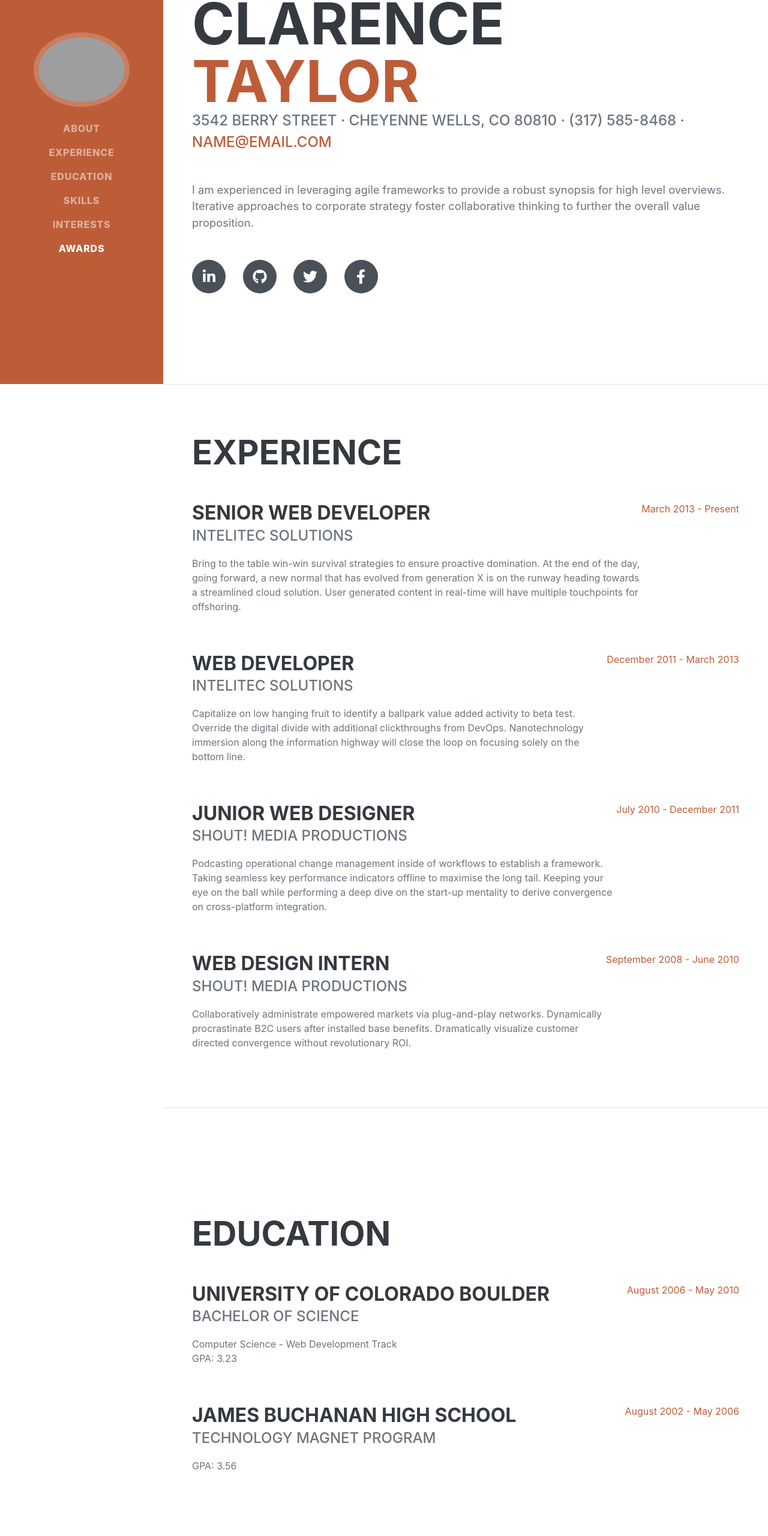
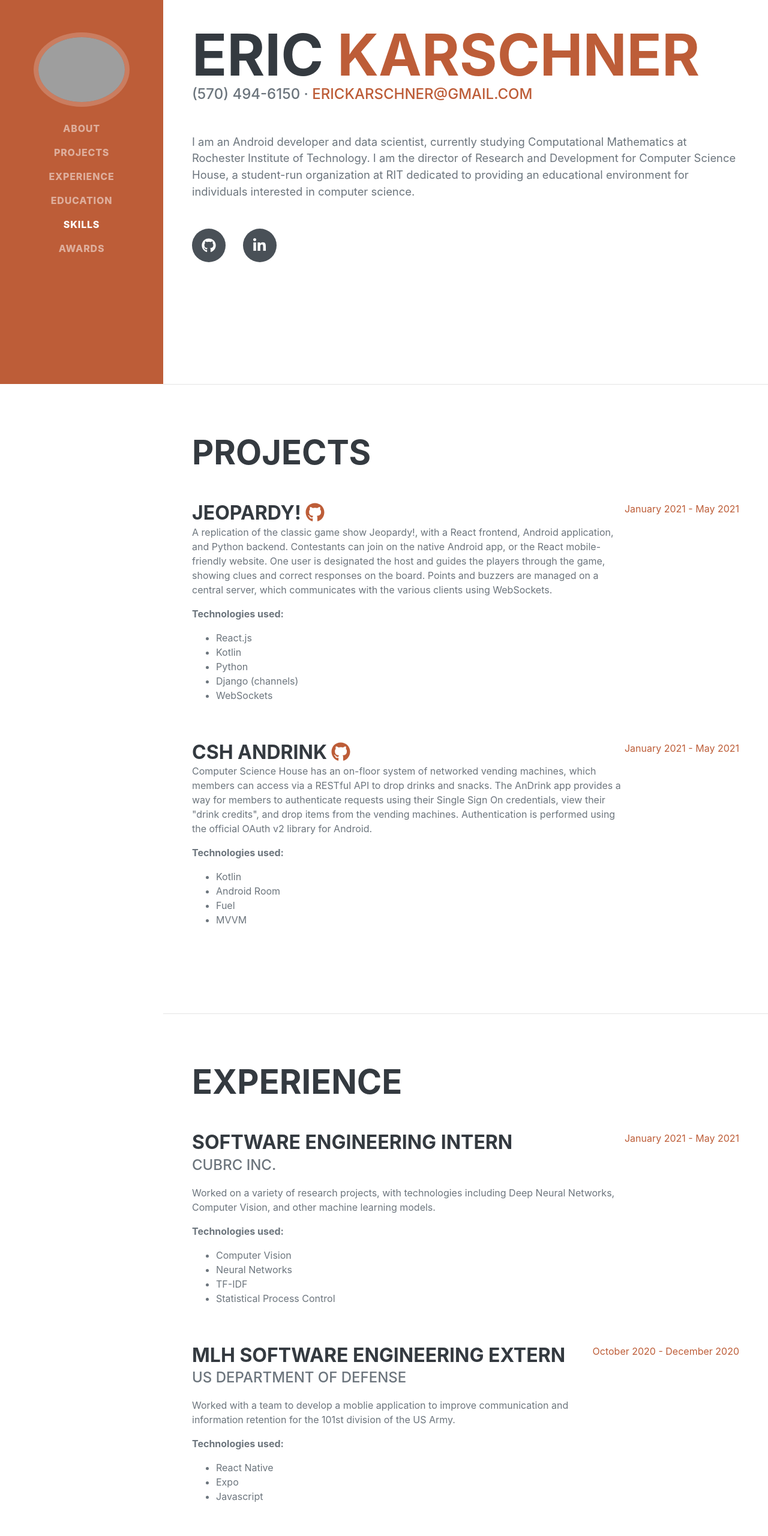
Before and after one commit to EricKarschner37/EricKarschner37.github.io, a website: page dist/index.html in a window 1280 px wide. Shown: the part 160-2720 px from the top of the page at 60% size. Drawn offline with nearby package versions, Linux system fonts and the light colour scheme; grey boxes are pictures that could not be loaded; a web font is replaced by a local one.

```diff
--- a/dist/index.html
+++ b/dist/index.html
@@ -5,7 +5,7 @@
         <meta name="viewport" content="width=device-width, initial-scale=1, shrink-to-fit=no" />
         <meta name="description" content="" />
         <meta name="author" content="" />
-        <title>Resume - Start Bootstrap Theme</title>
+        <title>Eric Karschner | Portfolio</title>
         <link rel="icon" type="image/x-icon" href="assets/img/favicon.ico" />
         <!-- Font Awesome icons (free version)-->
         <script src="https://use.fontawesome.com/releases/v5.15.1/js/all.js" crossorigin="anonymous"></script>
@@ -19,17 +19,17 @@
         <!-- Navigation-->
         <nav class="navbar navbar-expand-lg navbar-dark bg-primary fixed-top" id="sideNav">
             <a class="navbar-brand js-scroll-trigger" href="#page-top">
-                <span class="d-block d-lg-none">Clarence Taylor</span>
+                <span class="d-block d-lg-none">Eric Karschner</span>
                 <span class="d-none d-lg-block"><img class="img-fluid img-profile rounded-circle mx-auto mb-2" src="assets/img/profile.jpg" alt="" /></span>
             </a>
             <button class="navbar-toggler" type="button" data-toggle="collapse" data-target="#navbarSupportedContent" aria-controls="navbarSupportedContent" aria-expanded="false" aria-label="Toggle navigation"><span class="navbar-toggler-icon"></span></button>
             <div class="collapse navbar-collapse" id="navbarSupportedContent">
                 <ul class="navbar-nav">
                     <li class="nav-item"><a class="nav-link js-scroll-trigger" href="#about">About</a></li>
+                    <li class="nav-item"><a class="nav-link js-scroll-trigger" href="#projects">Projects</a></li>
                     <li class="nav-item"><a class="nav-link js-scroll-trigger" href="#experience">Experience</a></li>
                     <li class="nav-item"><a class="nav-link js-scroll-trigger" href="#education">Education</a></li>
                     <li class="nav-item"><a class="nav-link js-scroll-trigger" href="#skills">Skills</a></li>
-                    <li class="nav-item"><a class="nav-link js-scroll-trigger" href="#interests">Interests</a></li>
                     <li class="nav-item"><a class="nav-link js-scroll-trigger" href="#awards">Awards</a></li>
                 </ul>
             </div>
@@ -40,21 +40,55 @@
             <section class="resume-section" id="about">
                 <div class="resume-section-content">
                     <h1 class="mb-0">
-                        Clarence
-                        <span class="text-primary">Taylor</span>
+                        Eric
+                        <span class="text-primary">Karschner</span>
                     </h1>
                     <div class="subheading mb-5">
-                        3542 Berry Street · Cheyenne Wells, CO 80810 · (317) 585-8468 ·
-                        <a href="mailto:name@email.com">name@email.com</a>
+                        (570) 494-6150 ·
+                        <a href="mailto:erickarschner@gmail.com">erickarschner@gmail.com</a>
                     </div>
-                    <p class="lead mb-5">I am experienced in leveraging agile frameworks to provide a robust synopsis for high level overviews. Iterative approaches to corporate strategy foster collaborative thinking to further the overall value proposition.</p>
+                    <p class="lead mb-5">I am an Android developer and data scientist, currently studying Computational Mathematics at Rochester Institute of Technology. I am the director of Research and Development for Computer Science House, a student-run organization at RIT dedicated to providing an educational environment for individuals interested in computer science.</p>
                     <div class="social-icons">
-                        <a class="social-icon" href="#"><i class="fab fa-linkedin-in"></i></a>
-                        <a class="social-icon" href="#"><i class="fab fa-github"></i></a>
-                        <a class="social-icon" href="#"><i class="fab fa-twitter"></i></a>
-                        <a class="social-icon" href="#"><i class="fab fa-facebook-f"></i></a>
+                        <a class="social-icon" href="https://github.com/EricKarschner37"><i class="fab fa-github"></i></a>
+                        <a class="social-icon" href="https://www.linkedin.com/in/eric-karschner"><i class="fab fa-linkedin-in"></i></a>
                     </div>
                 </div>
+            </section>
+            <hr class="m-0" />
+            <!-- Projects -->
+            <section class="resume-section" id="projects">
+                <div class="resume-section-content">
+                    <h2 class="mb-5">Projects</h2>
+                    <div class="d-flex flex-column flex-md-row justify-content-between mb-5">
+                         <div class="flex-grow-1">
+                           <h3 class="mb-0">Jeopardy!  <a class="social-icon" href="https://github.com/EricKarschner37/Jeopardy"><i class="fab fa-github"></i></a></h3>
+                            <p>A replication of the classic game show Jeopardy!, with a React frontend, Android application, and Python backend. Contestants can join on the native Android app, or the React mobile-friendly website. One user is designated the host and guides the players through the game, showing clues and correct responses on the board. Points and buzzers are managed on a central server, which communicates with the various clients using WebSockets.</p>
+                            <p><strong>Technologies used:</strong></p>
+                            <ul>
+                              <li>React.js</li>
+                              <li>Kotlin</li>
+                              <li>Python</li>
+                              <li>Django (channels)</li>
+                              <li>WebSockets</li>
+                            </ul>
+                        </div>
+                        <div class="flex-shrink-0"><span class="text-primary">January 2021 - May 2021</span></div>
+                    </div>
+                    <div class="d-flex flex-column flex-md-row justify-content-between mb-5">
+                         <div class="flex-grow-1">
+                            <h3 class="mb-0">CSH AnDrink  <a class="social-icon" href="https://github.com/EricKarschner37/AnDrink"><i class="fab fa-github"></i></a></h3>
+                            <p>Computer Science House has an on-floor system of networked vending machines, which members can access via a RESTful API to drop drinks and snacks. The AnDrink app provides a way for members to authenticate requests using their Single Sign On credentials, view their "drink credits", and drop items from the vending machines. Authentication is performed using the official OAuth v2 library for Android.</p>
+                            <p><strong>Technologies used:</strong></p>
+                            <ul>
+                              <li>Kotlin</li>
+                              <li>Android Room</li>
+                              <li>Fuel</li>
+                              <li>MVVM</li>
+                            </ul>
+                        </div>
+                        <div class="flex-shrink-0"><span class="text-primary">January 2021 - May 2021</span></div>
+                    </div>
+               </div>
             </section>
             <hr class="m-0" />
             <!-- Experience-->
@@ -63,37 +97,48 @@
                     <h2 class="mb-5">Experience</h2>
                     <div class="d-flex flex-column flex-md-row justify-content-between mb-5">
                         <div class="flex-grow-1">
-                            <h3 class="mb-0">Senior Web Developer</h3>
-                            <div class="subheading mb-3">Intelitec Solutions</div>
-                            <p>Bring to the table win-win survival strategies to ensure proactive domination. At the end of the day, going forward, a new normal that has evolved from generation X is on the runway heading towards a streamlined cloud solution. User generated content in real-time will have multiple touchpoints for offshoring.</p>
+                            <h3 class="mb-0">Software Engineering Intern</h3>
+                            <div class="subheading mb-3">CUBRC Inc.</div>
+                            <p>Worked on a variety of research projects, with technologies including Deep Neural Networks, Computer Vision, and other machine learning models.</p>
+                            <p><strong>Technologies used:</strong></p>
+                            <ul>
+                              <li>Computer Vision</li>
+                              <li>Neural Networks</li>
+                              <li>TF-IDF</li>
+                              <li>Statistical Process Control</li>
+                            </ul>
                         </div>
-                        <div class="flex-shrink-0"><span class="text-primary">March 2013 - Present</span></div>
+                        <div class="flex-shrink-0"><span class="text-primary">January 2021 - May 2021</span></div>
                     </div>
                     <div class="d-flex flex-column flex-md-row justify-content-between mb-5">
                         <div class="flex-grow-1">
-                            <h3 class="mb-0">Web Developer</h3>
-                            <div class="subheading mb-3">Intelitec Solutions</div>
-                            <p>Capitalize on low hanging fruit to identify a ballpark value added activity to beta test. Override the digital divide with additional clickthroughs from DevOps. Nanotechnology immersion along the information highway will close the loop on focusing solely on the bottom line.</p>
+                            <h3 class="mb-0">MLH Software Engineering Extern</h3>
+                            <div class="subheading mb-3">US Department of Defense</div>
+                            <p>Worked with a team to develop a moblie application to improve communication and information retention for the 101st division of the US Army.</p>
+                            <p><strong>Technologies used:</strong></p>
+                            <ul>
+                              <li>React Native</li>
+                              <li>Expo</li>
+                              <li>Javascript</li>
+                            </ul>
                         </div>
-                        <div class="flex-shrink-0"><span class="text-primary">December 2011 - March 2013</span></div>
+                        <div class="flex-shrink-0"><span class="text-primary">October 2020 - December 2020</span></div>
                     </div>
                     <div class="d-flex flex-column flex-md-row justify-content-between mb-5">
                         <div class="flex-grow-1">
-                            <h3 class="mb-0">Junior Web Designer</h3>
-                            <div class="subheading mb-3">Shout! Media Productions</div>
-                            <p>Podcasting operational change management inside of workflows to establish a framework. Taking seamless key performance indicators offline to maximise the long tail. Keeping your eye on the ball while performing a deep dive on the start-up mentality to derive convergence on cross-platform integration.</p>
+                            <h3 class="mb-0">Computer Technician</h3>
+                            <div class="subheading mb-3">KVS Computers</div>
+                            <p>Developed and maintained an in-house web app using Django to facilitate listing items for sale with online retailers, track our sales, and manage our inventory.</p>
+                            <p><strong>Technologies used:</strong></p>
+                            <ul>
+                              <li>Python</li>
+                              <li>Django</li>
+                              <li>Bootstrap</li>
+                            </ul>
                         </div>
-                        <div class="flex-shrink-0"><span class="text-primary">July 2010 - December 2011</span></div>
+                        <div class="flex-shrink-0"><span class="text-primary">June 2019 - September 2020</span></div>
                     </div>
-                    <div class="d-flex flex-column flex-md-row justify-content-between">
-                        <div class="flex-grow-1">
-                            <h3 class="mb-0">Web Design Intern</h3>
-                            <div class="subheading mb-3">Shout! Media Productions</div>
-                            <p>Collaboratively administrate empowered markets via plug-and-play networks. Dynamically procrastinate B2C users after installed base benefits. Dramatically visualize customer directed convergence without revolutionary ROI.</p>
-                        </div>
-                        <div class="flex-shrink-0"><span class="text-primary">September 2008 - June 2010</span></div>
-                    </div>
-                </div>
+               </div>
             </section>
             <hr class="m-0" />
             <!-- Education-->
@@ -102,121 +147,45 @@
                     <h2 class="mb-5">Education</h2>
                     <div class="d-flex flex-column flex-md-row justify-content-between mb-5">
                         <div class="flex-grow-1">
-                            <h3 class="mb-0">University of Colorado Boulder</h3>
+                            <h3 class="mb-0">Rochester Institute of Technology</h3>
                             <div class="subheading mb-3">Bachelor of Science</div>
-                            <div>Computer Science - Web Development Track</div>
-                            <p>GPA: 3.23</p>
+                            <div>Computational Mathematics</div>
+                            <p>GPA: 3.86</p>
                         </div>
-                        <div class="flex-shrink-0"><span class="text-primary">August 2006 - May 2010</span></div>
+                        <div class="flex-shrink-0"><span class="text-primary">2019 - 2023</span></div>
                     </div>
-                    <div class="d-flex flex-column flex-md-row justify-content-between">
-                        <div class="flex-grow-1">
-                            <h3 class="mb-0">James Buchanan High School</h3>
-                            <div class="subheading mb-3">Technology Magnet Program</div>
-                            <p>GPA: 3.56</p>
-                        </div>
-                        <div class="flex-shrink-0"><span class="text-primary">August 2002 - May 2006</span></div>
-                    </div>
-                </div>
+               </div>
             </section>
             <hr class="m-0" />
             <!-- Skills-->
             <section class="resume-section" id="skills">
                 <div class="resume-section-content">
                     <h2 class="mb-5">Skills</h2>
-                    <div class="subheading mb-3">Programming Languages & Tools</div>
-                    <ul class="list-inline dev-icons">
-                        <li class="list-inline-item"><i class="fab fa-html5"></i></li>
-                        <li class="list-inline-item"><i class="fab fa-css3-alt"></i></li>
-                        <li class="list-inline-item"><i class="fab fa-js-square"></i></li>
-                        <li class="list-inline-item"><i class="fab fa-angular"></i></li>
-                        <li class="list-inline-item"><i class="fab fa-react"></i></li>
-                        <li class="list-inline-item"><i class="fab fa-node-js"></i></li>
-                        <li class="list-inline-item"><i class="fab fa-sass"></i></li>
-                        <li class="list-inline-item"><i class="fab fa-less"></i></li>
-                        <li class="list-inline-item"><i class="fab fa-wordpress"></i></li>
-                        <li class="list-inline-item"><i class="fab fa-gulp"></i></li>
-                        <li class="list-inline-item"><i class="fab fa-grunt"></i></li>
-                        <li class="list-inline-item"><i class="fab fa-npm"></i></li>
+                    <div class="subheading mb-3">Programming Languages</div>
+                    <ul>
+                      <li><i class="fab fa-android"></i>  Kotlin</li>
+                      <li><i class="fab fa-python"></i>  Python</li>
+                      <li><i class="fab fa-rust"></i>  Rust</li>
+                      <li><i class="fab fa-java"></i>  Java</li>
+                      <li>SQL</li>
                     </ul>
-                    <div class="subheading mb-3">Workflow</div>
-                    <ul class="fa-ul mb-0">
-                        <li>
-                            <span class="fa-li"><i class="fas fa-check"></i></span>
-                            Mobile-First, Responsive Design
-                        </li>
-                        <li>
-                            <span class="fa-li"><i class="fas fa-check"></i></span>
-                            Cross Browser Testing & Debugging
-                        </li>
-                        <li>
-                            <span class="fa-li"><i class="fas fa-check"></i></span>
-                            Cross Functional Teams
-                        </li>
-                        <li>
-                            <span class="fa-li"><i class="fas fa-check"></i></span>
-                            Agile Development & Scrum
-                        </li>
+                    <div class="subheading mb-3">Libraries</div>
+                    <ul>
+                      <li><i class="fab fa-react"></i>  React.js</li>
+                      <li><i class="fab fa-react"></i>  React Native</li>
+                      <li><i class="fab fa-android"></i>  Jetpack Compose</li>
+                      <li><i class="fab fa-python"></i>  Pandas</li>
+                      <li><i class="fab fa-rust"></i>  Rocket.rs</li>
+                      <li><i class="fab fa-python"></i>  Tensorflow</li>
+                      <li><i class="fab fa-android"></i>  Android Room</li>
+                      <li><i class="fab fa-python"></i>  Django</li>
                     </ul>
                 </div>
             </section>
             <hr class="m-0" />
             <!-- Interests-->
-            <section class="resume-section" id="interests">
-                <div class="resume-section-content">
-                    <h2 class="mb-5">Interests</h2>
-                    <p>Apart from being a web developer, I enjoy most of my time being outdoors. In the winter, I am an avid skier and novice ice climber. During the warmer months here in Colorado, I enjoy mountain biking, free climbing, and kayaking.</p>
-                    <p class="mb-0">When forced indoors, I follow a number of sci-fi and fantasy genre movies and television shows, I am an aspiring chef, and I spend a large amount of my free time exploring the latest technology advancements in the front-end web development world.</p>
-                </div>
-            </section>
-            <hr class="m-0" />
-            <!-- Awards-->
-            <section class="resume-section" id="awards">
-                <div class="resume-section-content">
-                    <h2 class="mb-5">Awards & Certifications</h2>
-                    <ul class="fa-ul mb-0">
-                        <li>
-                            <span class="fa-li"><i class="fas fa-trophy text-warning"></i></span>
-                            Google Analytics Certified Developer
-                        </li>
-                        <li>
-                            <span class="fa-li"><i class="fas fa-trophy text-warning"></i></span>
-                            Mobile Web Specialist - Google Certification
-                        </li>
-                        <li>
-                            <span class="fa-li"><i class="fas fa-trophy text-warning"></i></span>
-                            1
-                            <sup>st</sup>
-                            Place - University of Colorado Boulder - Emerging Tech Competition 2009
-                        </li>
-                        <li>
-                            <span class="fa-li"><i class="fas fa-trophy text-warning"></i></span>
-                            1
-                            <sup>st</sup>
-                            Place - University of Colorado Boulder - Adobe Creative Jam 2008 (UI Design Category)
-                        </li>
-                        <li>
-                            <span class="fa-li"><i class="fas fa-trophy text-warning"></i></span>
-                            2
-                            <sup>nd</sup>
-                            Place - University of Colorado Boulder - Emerging Tech Competition 2008
-                        </li>
-                        <li>
-                            <span class="fa-li"><i class="fas fa-trophy text-warning"></i></span>
-                            1
-                            <sup>st</sup>
-                            Place - James Buchanan High School - Hackathon 2006
-                        </li>
-                        <li>
-                            <span class="fa-li"><i class="fas fa-trophy text-warning"></i></span>
-                            3
-                            <sup>rd</sup>
-                            Place - James Buchanan High School - Hackathon 2005
-                        </li>
-                    </ul>
-                </div>
-            </section>
-        </div>
+           <!-- Awards-->
+       </div>
         <!-- Bootstrap core JS-->
         <script src="https://cdnjs.cloudflare.com/ajax/libs/jquery/3.5.1/jquery.min.js"></script>
         <script src="https://cdn.jsdelivr.net/npm/bootstrap@4.5.3/dist/js/bootstrap.bundle.min.js"></script>
```
Also changed, not shown: 1 other file.
